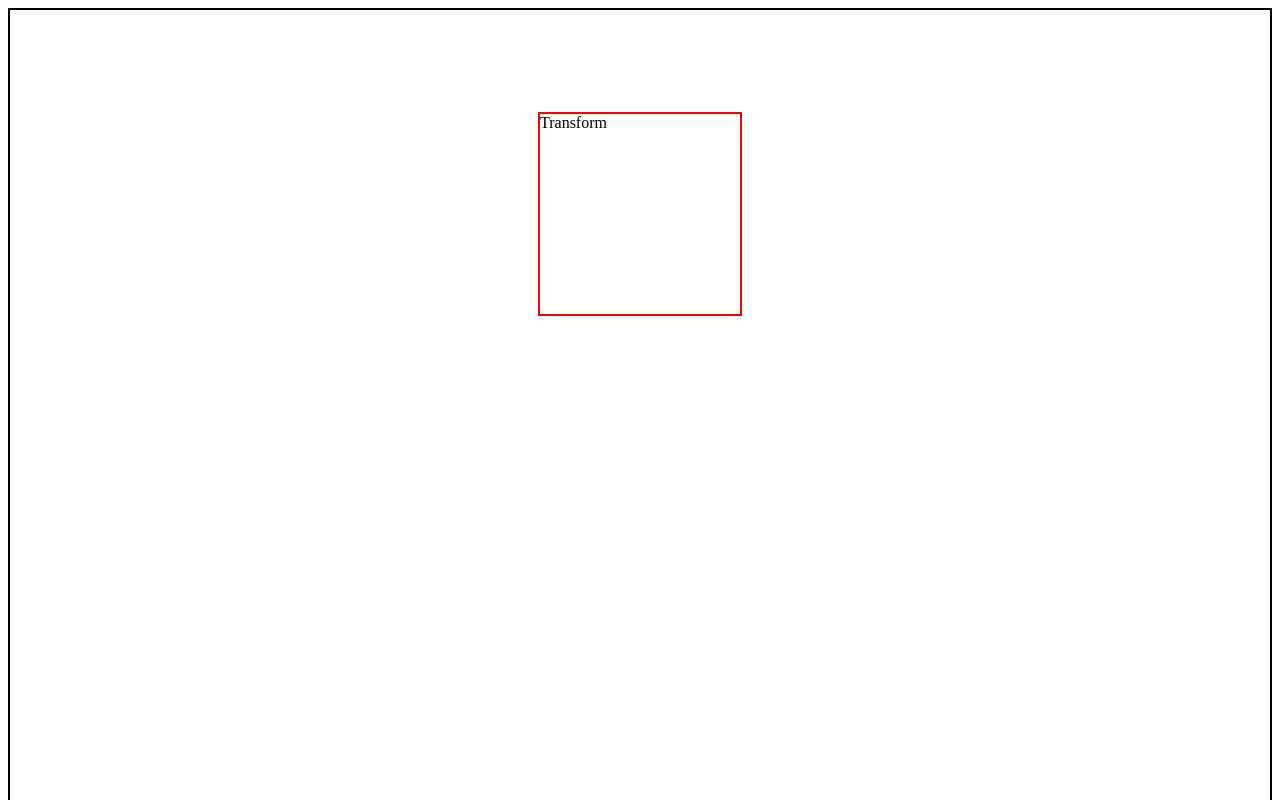
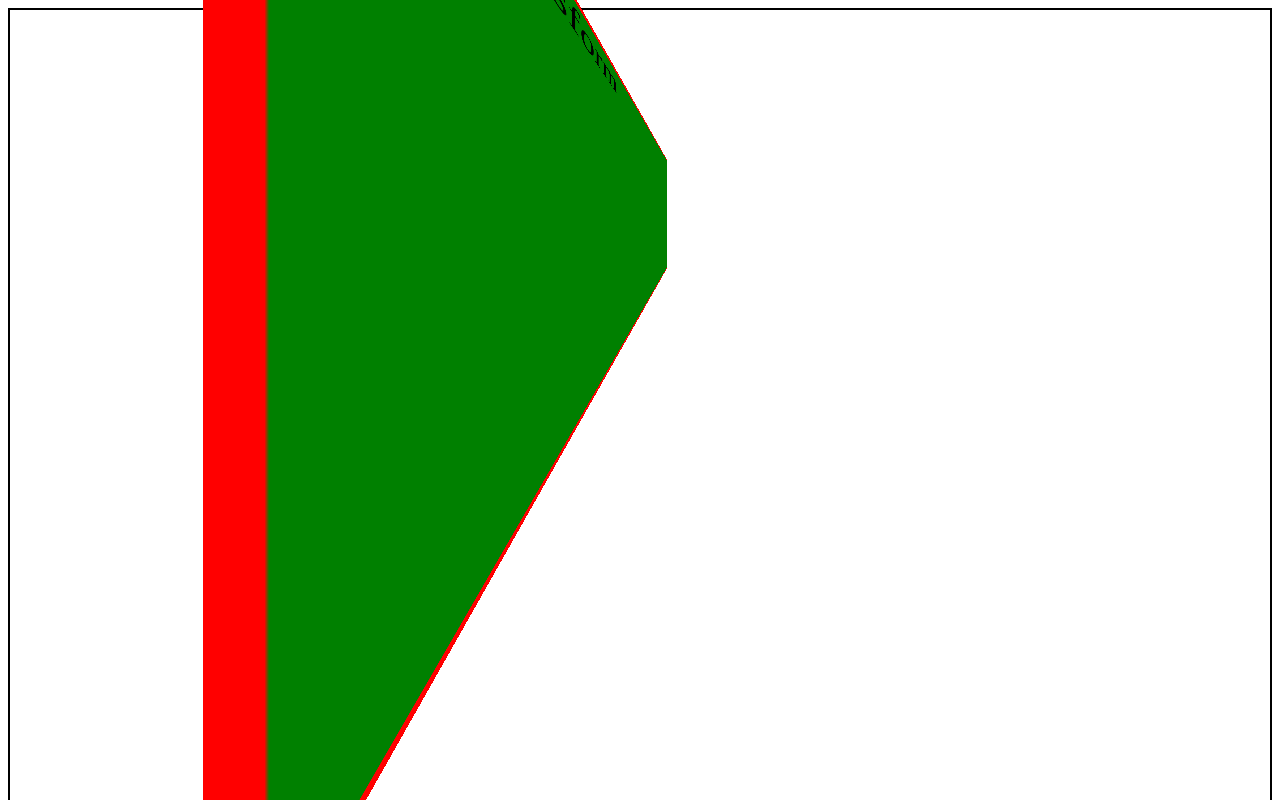
Before and after one commit to 2820007/Css-, a plain HTML site: page transform/index.html in a window 1280 px wide. In both pictures the pointer is over the element 640 px from the left and 214 px from the top of the page. Shown: the top 800 px of the page. Drawn offline with Linux system fonts and the light colour scheme.

Commit message:
transform scale completed

```diff
--- a/transform/style.css
+++ b/transform/style.css
@@ -11,6 +11,8 @@
     width: 200px;
     margin: auto;
     margin-top: 100px;
+    background-color: green;
+
 
 
     /* 2d and 3d  */
@@ -33,5 +35,9 @@
     /* transform: rotateX(90deg);
     transform: rotateY(120deg);
     transform: rotateZ(30deg); */
-    transform: scaleX(200px);
+    /* transform: scaleX(2);
+    transform: scaleY(2); */
+    /* transform: scale(2); */
+
+    transform: perspective(100px) rotateY(60deg) scaleZ(2);
 }
```
